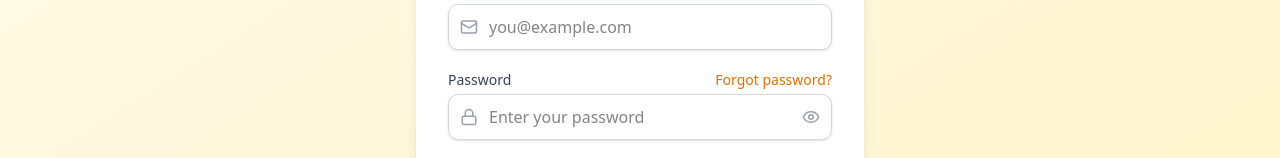
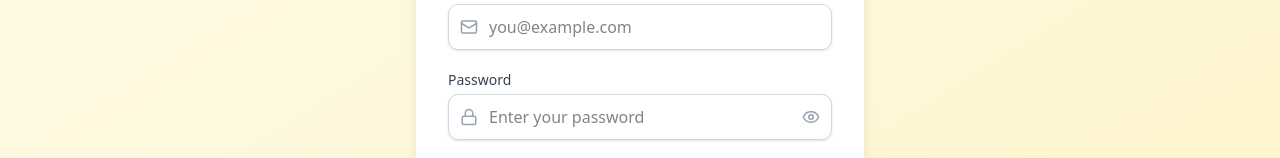
Before and after one commit to rajbodhak/Projects, a React (Vite) app in the folder DevNet/Client/: page /login in a window 1280 px wide. Shown: the part 322-480 px from the top of the page. Built offline with nearby package versions, Linux system fonts and the light colour scheme.

Commit message:
remove forget password for now

```diff
--- a/DevNet/Client/package.json
+++ b/DevNet/Client/package.json
@@ -4,7 +4,7 @@
   "version": "0.0.0",
   "type": "module",
   "scripts": {
-    "dev": "vite",
+    "dev": "vite --host",
     "build": "tsc -b && vite build",
     "lint": "eslint .",
     "preview": "vite preview"
--- a/DevNet/Client/src/components/Login.tsx
+++ b/DevNet/Client/src/components/Login.tsx
@@ -139,9 +139,9 @@ const Login = () => {
                                 <label htmlFor="password" className="block text-sm font-medium text-gray-700">
                                     Password
                                 </label>
-                                <Link to="/forgot-password" className="text-sm text-amber-600 hover:text-amber-800">
+                                {/* <Link to="/forgot-password" className="text-sm text-amber-600 hover:text-amber-800">
                                     Forgot password?
-                                </Link>
+                                </Link> */}
                             </div>
                             <div className="relative">
                                 <div className="absolute inset-y-0 left-0 pl-3 flex items-center pointer-events-none">
```
Also changed, not shown: 1 other file (tests, documents, lock files or other folders).
